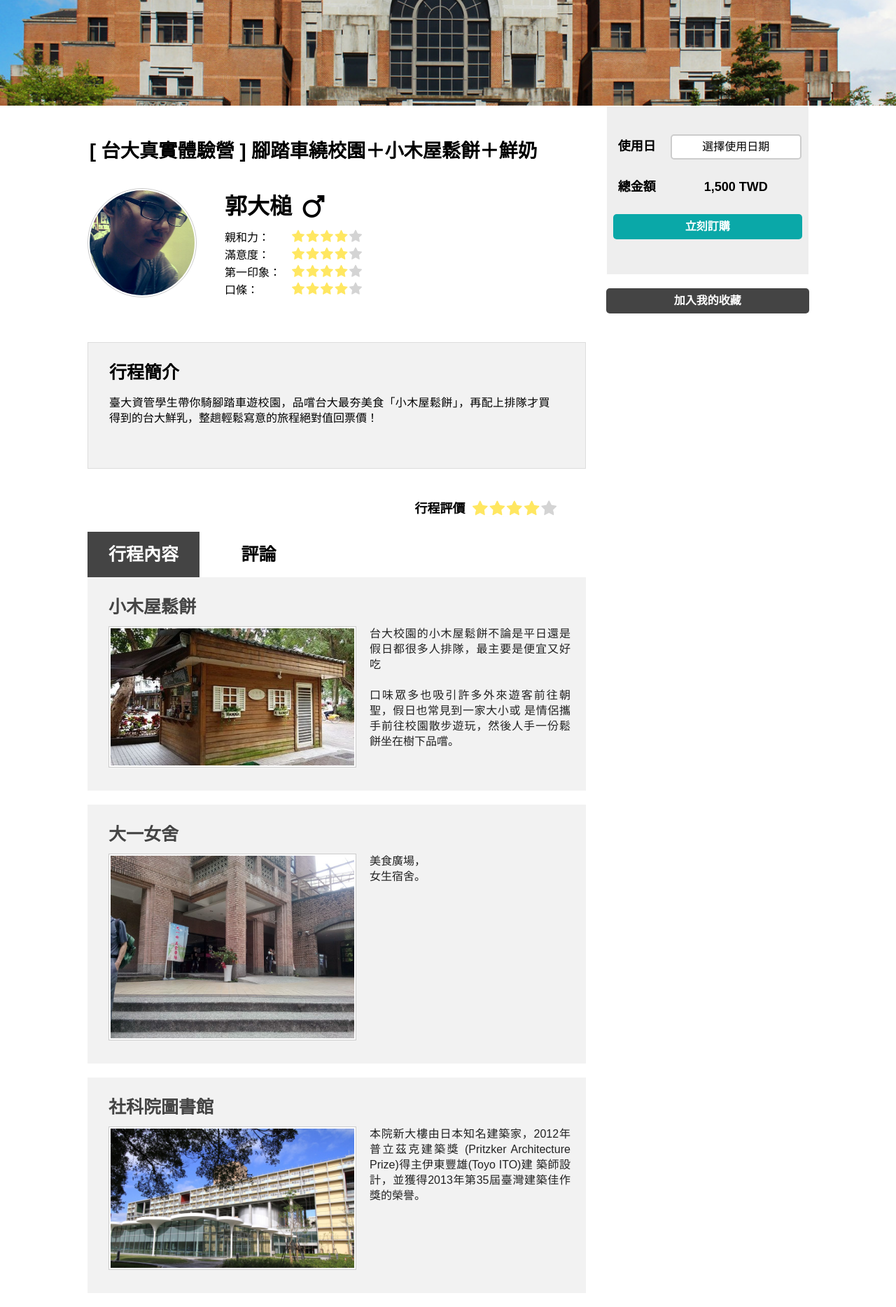
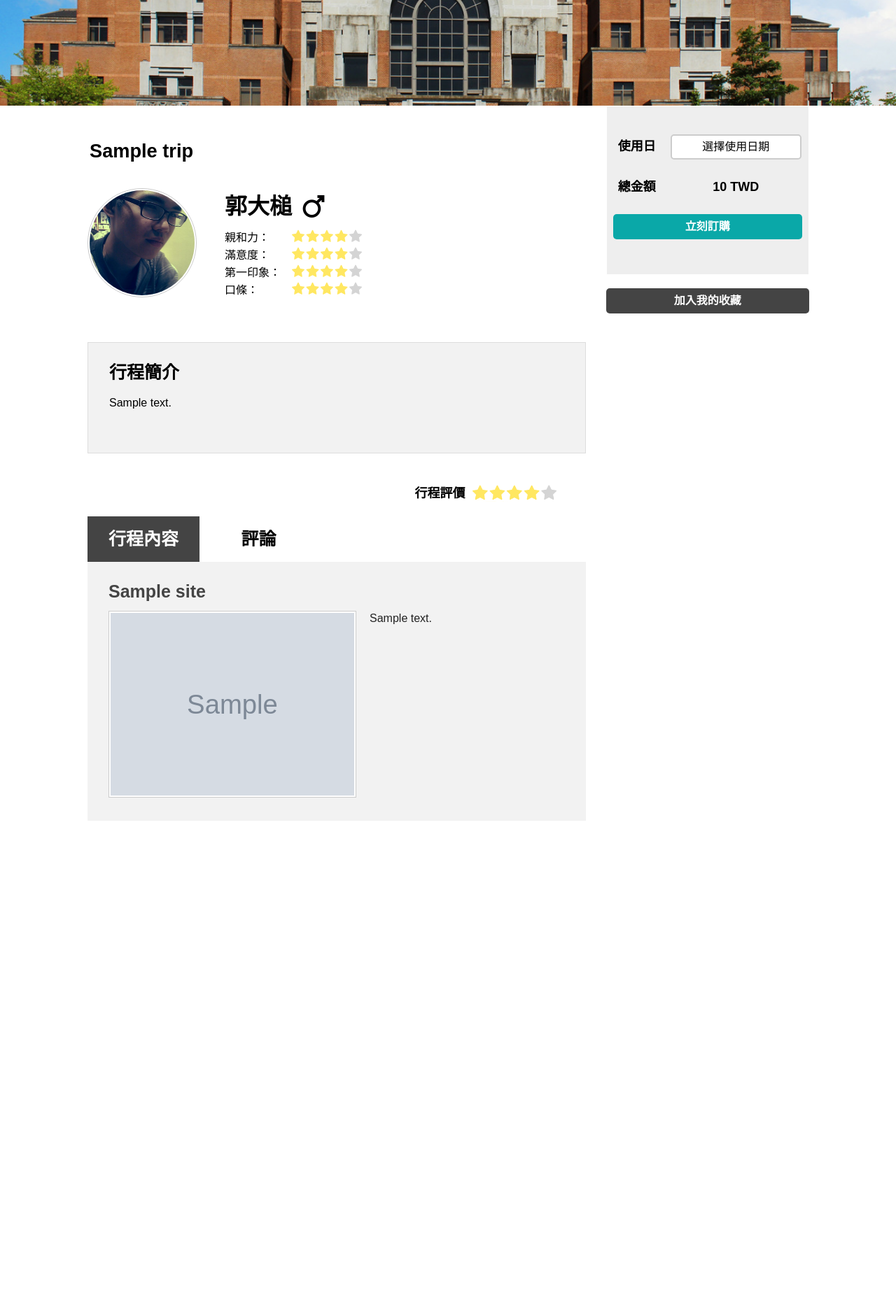
Before and after one commit to dswf65411/IM_TravelHelper, a Django app: a page that uses SATravelWebSystem/TripPage/templates/trip.html in a window 1280 px wide. Shown: the part 249-2117 px from the top of the page at 70% size. After the commit the page ends 1422 px from the top, so only its background shows below. Run offline with Django 3.2, Linux system fonts and the light colour scheme; grey boxes marked "Sample" are stand-in pictures; a database or web service that is not in the repository returns one stand-in record (values such as "Sample title"); some libraries are stand-ins or nearby versions.

Commit message:
Update tripPage, connect to DB

```diff
--- a/SATravelWebSystem/HomePage/templatetags/nbsp.py
+++ b/SATravelWebSystem/HomePage/templatetags/nbsp.py
@@ -12,3 +12,7 @@ def nbsp(value):
 @register.filter(name='times')
 def times(number):
     return range(number)
+
+@register.filter(name='br')
+def br(value):
+    return mark_safe("<br>".join(value.split('\n')))
--- a/SATravelWebSystem/TripPage/templates/trip.html
+++ b/SATravelWebSystem/TripPage/templates/trip.html
@@ -2,12 +2,14 @@
 <html>
 
 <head>
-    <meta charset="utf-8"> {% load staticfiles %}
+    <meta charset="utf-8">
+    {% load staticfiles %}
+    {% load nbsp %}
     <link rel="stylesheet" href="{% static "css/reset.css" %}">
     <link rel="stylesheet" href="{% static "css/global.css" %}">
     <link rel="stylesheet" href="{% static "css/style.css" %}">
     <link rel="stylesheet" href="{% static "css/calendar.css" %}" type="text/css">
-    <title>台大真實體驗營</title>
+    <title>{{trip.title}}</title>
     {% include "navigation_static_file.html" %}
     {% include "calendar_static.html" %}
 </head>
@@ -84,7 +86,7 @@
 <body>
     {% include "navigation_bar.html" %}
     <div class="cover"></div>
-    <div class="tripTopic">[ 台大真實體驗營 ] 腳踏車繞校園＋小木屋鬆餅＋{{name}}鮮奶</div>
+    <div class="tripTopic">{{trip.title}}</div>
     <div class="container">
         <div class="left-container">
             <div class="upper-container">
@@ -111,7 +113,7 @@
                     <div class="description">
                         <div class="d-title">行程簡介</div>
                         <div class="d-content">
-                            臺大資管學生帶你騎腳踏車遊校園，品嚐台大最夯美食「小木屋鬆餅」，再配上排隊才買得到的台大鮮乳，整趟輕鬆寫意的旅程絕對值回票價！
+                            {{trip.description}}
                             <br>
                         </div>
                     </div>
@@ -125,93 +127,40 @@
                 <div class="tour-content">
                     <div class="content-btn btn-selected" id="tourContent">行程內容</div>
                     <div class="content-btn" id="commentContent">評論</div>
+                    {% for site in sites %}
                     <div class="tour-site">
                         <div class="site-left">
                             <div class="site-name">
-                                <p>小木屋鬆餅</p>
-                                <img class="double-border" src="{% static "images/site1.jpg" %}">
+                                <p>{{site.name}}</p>
+                                <img class="double-border" src="{% static "images/" %}{{site.image}}">
                             </div>
                         </div>
                         <div class="site-right">
                             <div class="t-content">
-                                台大校園的小木屋鬆餅不論是平日還是假日都很多人排隊，最主要是便宜又好吃
-                                <br>
-                                <br> 口味眾多也吸引許多外來遊客前往朝聖，假日也常見到一家大小或 是情侶攜手前往校園散步遊玩，然後人手一份鬆餅坐在樹下品嚐。
-                                <br>
+                                {{site.description|br}}
                             </div>
                         </div>
                     </div>
-                    <div class="tour-site">
-                        <div class="site-left">
-                            <div class="site-name">
-                                <p>大一女舍</p>
-                                <img class="double-border" src="{% static "images/site3.jpg" %}">
-                            </div>
-                        </div>
-                        <div class="site-right">
-                            <div class="t-content">
-                                美食廣場，
-                                <br> 女生宿舍。
-                                <br>
-                            </div>
-                        </div>
-                    </div>
-                    <div class="tour-site">
-                        <div class="site-left">
-                            <div class="site-name">
-                                <p>社科院圖書館</p>
-                                <img class="double-border" src="{% static "images/site2.jpg" %}">
-                            </div>
-                        </div>
-                        <div class="site-right">
-                            <div class="t-content">
-                                本院新大樓由日本知名建築家，2012年普立茲克建築獎 (Pritzker Architecture Prize)得主伊東豐雄(Toyo ITO)建 築師設計，並獲得2013年第35屆臺灣建築佳作獎的榮譽。
-                                <br>
-                            </div>
-                        </div>
-                    </div>
+                    {% endfor %}
                 </div>
             </div>
             <div class="comment double-border">
+                {% for comment in comments %}
                 <div class="comment-box">
                     <div class="guest">
                         <div class="guest-info">
-                            <img src="{% static "images/guest1.jpg" %}">
-                            <p>David</p>
+                            <img src="{% static "images/" %}{{comment.image}}">
+                            <p>{{comment.name}}</p>
                         </div>
                     </div>
                     <div class="guest-comment">
-                        這些行程都是台大生才知道的私房景點，推薦！
+                        {{comment.comment|br}}
                     </div>
                 </div>
+                {% if not forloop.last %}
                 <div class="divider"></div>
-                <div class="comment-box">
-                    <div class="guest">
-                        <div class="guest-info">
-                            <img src="{% static "images/guest2.jpg" %}">
-                            <p>瑤瑤</p>
-                        </div>
-                    </div>
-                    <div class="guest-comment">
-                        還行啊！
-                        <br>
-                    </div>
-                </div>
-                <div class="divider"></div>
-                <div class="comment-box">
-                    <div class="guest">
-                        <div class="guest-info">
-                            <img src="{% static "images/guest3.jpg" %}">
-                            <p>翰伸</p>
-                        </div>
-                    </div>
-                    <div class="guest-comment">
-                        怎麼沒有籃球場？
-                        <br> 怎麼沒有籃球場？
-                        <br> 怎麼沒有籃球場？
-                        <br>
-                    </div>
-                </div>
+                {% endif %}
+                {% endfor %}
             </div>
         </div>
         <div class="right-container">
@@ -232,7 +181,7 @@
                         <h1>總金額</h1>
                     </div>
                     <div class="box-upper-right">
-                        <h1>1,500 TWD</h1>
+                        <h1>{{trip.price}} TWD</h1>
                     </div>
                 </div>
                 <div class="box-row">
@@ -248,8 +197,6 @@
             </div>
         </div>
     </div>
-
-
 </body>
 
 </html>
--- a/SATravelWebSystem/TripPage/views.py
+++ b/SATravelWebSystem/TripPage/views.py
@@ -1,6 +1,27 @@
 from django.shortcuts import render
+from mongoDB.connection import connect
 
 # Create your views here.
 
 def trip(request):
-    return render(request, 'trip.html')
+    if 'region' in request.GET and request.GET['region'] != '':
+        if 'school' in request.GET and request.GET['school'] != '':
+            if 'tripID' in request.GET and request.GET['tripID'] != '':
+                region = request.GET['region']
+                school = request.GET['school']
+                tripID = int(request.GET['tripID'])
+                trip = tripConnect(region, school, tripID)
+                sites = trip['site']
+                comments = trip['comments']
+    return render(request, 'trip.html', locals())
+
+def tripConnect(region, school, tripID):
+    DB = connect()
+    collect = DB[region]
+    temp = collect.find({'name': school },{'trip':1,'_id':0})[0]['trip']
+    trip = temp[tripID-1]
+    countingStar = 0
+    for count in trip['star']:
+        countingStar += count['score']
+    trip['star']=int(countingStar/len(trip['star']))
+    return trip
```
Also changed, not shown: SATravelWebSystem/ListPage/templates/list.html (+8 -12 lines), SATravelWebSystem/ListPage/views.py (+32 -56 lines).
